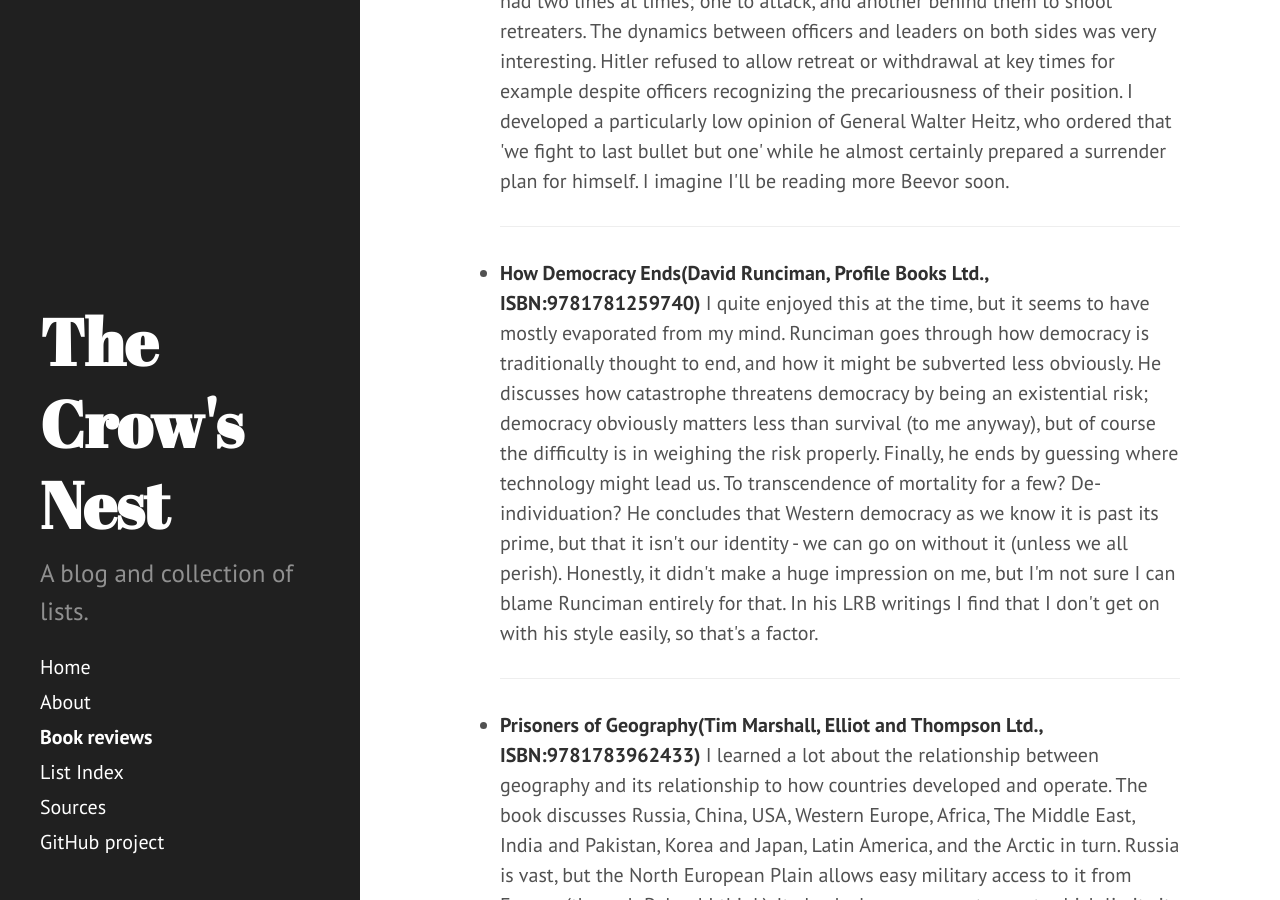
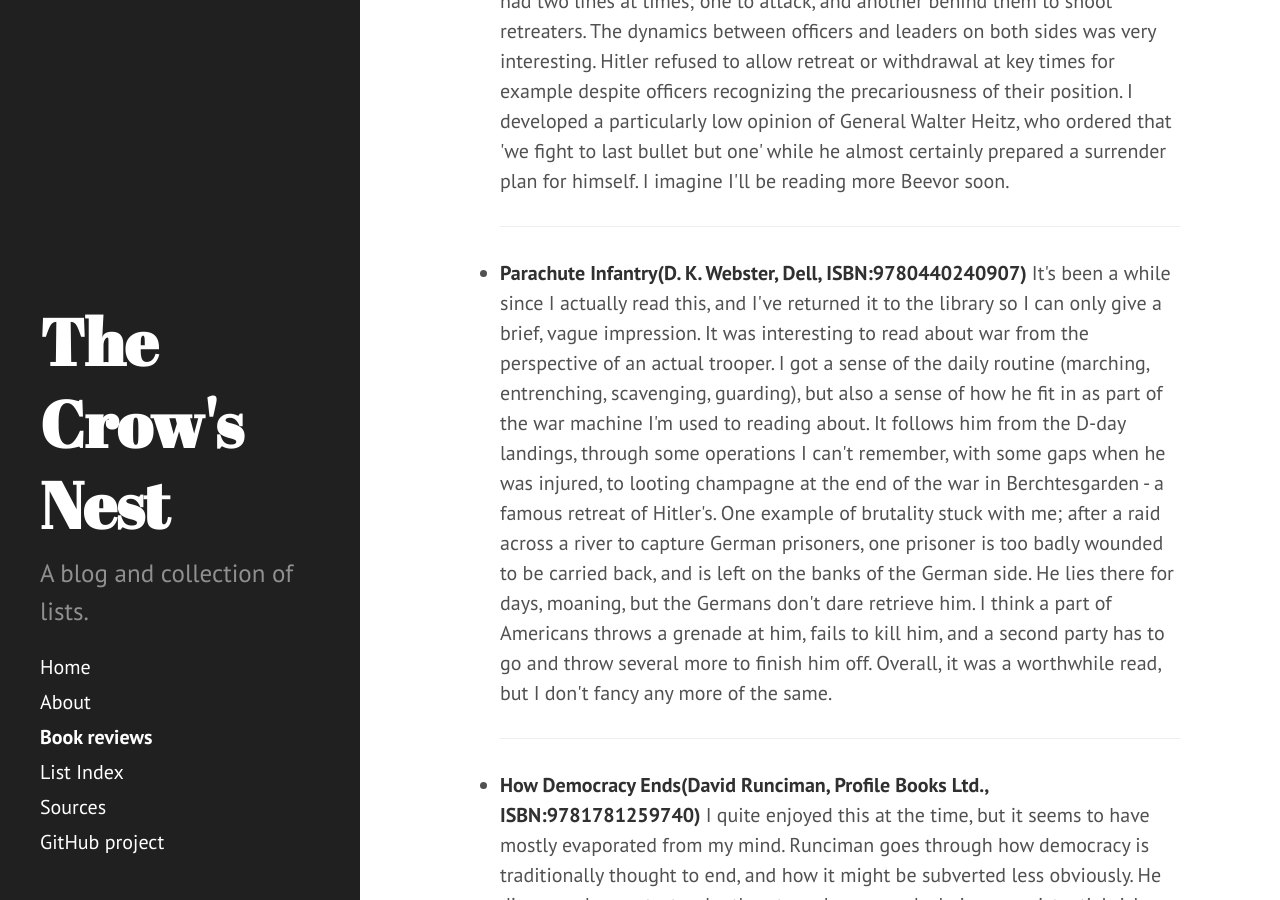
Before and after one commit to rm646/blag, a Jekyll site: the page built from book_reviews.md, in a window 1280 px wide and 900 px high, scrolled down 1047 px. Built offline with Jekyll 4.4.1, drawn with Linux system fonts in a browser that asks for light colours.

Commit message:
Parachute Infantry, Webster review

```diff
--- a/_data/book_reviews.yml
+++ b/_data/book_reviews.yml
@@ -37,6 +37,26 @@
     I developed a particularly low opinion of General Walter Heitz, who ordered that 'we fight to last bullet but one'
     while he almost certainly prepared a surrender plan for himself. I imagine I'll be reading more
     Beevor soon.
+
+- title: "Parachute Infantry"
+  author: D. K. Webster
+  ISBN: 9780440240907
+  publisher: Dell
+  review: >
+    It's been a while since I actually read this, and I've returned it to the
+    library so I can only give a brief, vague impression. It was interesting
+    to read about war from the perspective of an actual trooper. I got a sense
+    of the daily routine (marching, entrenching, scavenging, guarding), but also
+    a sense of how he fit in as part of the war machine I'm used to reading about.
+    It follows him from the D-day landings, through some operations I can't remember,
+    with some gaps when he was injured, to looting champagne at the end of the war
+    in Berchtesgarden - a famous retreat of Hitler's. One example of brutality
+    stuck with me; after a raid across a river to capture German prisoners, one
+    prisoner is too badly wounded to be carried back, and is left on the banks of the
+    German side. He lies there for days, moaning, but the Germans don't dare retrieve
+    him. I think a part of Americans throws a grenade at him, fails to kill him, and
+    a second party has to go and throw several more to finish him off. Overall,
+    it was a worthwhile read, but I don't fancy any more of the same.
 
 - title: "How Democracy Ends"
   author: David Runciman
```
